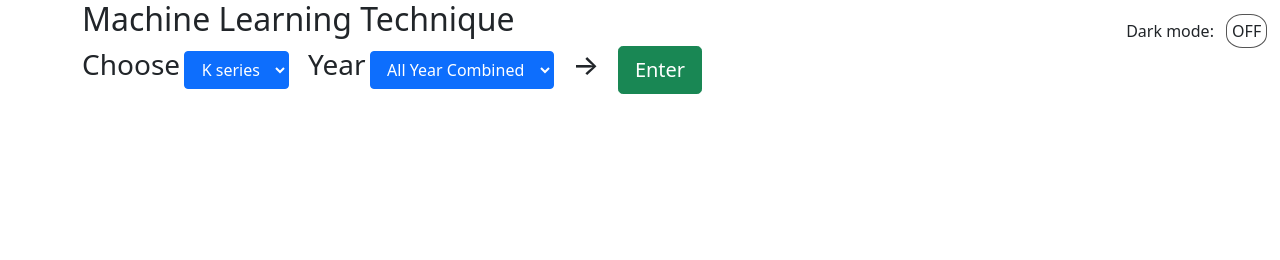
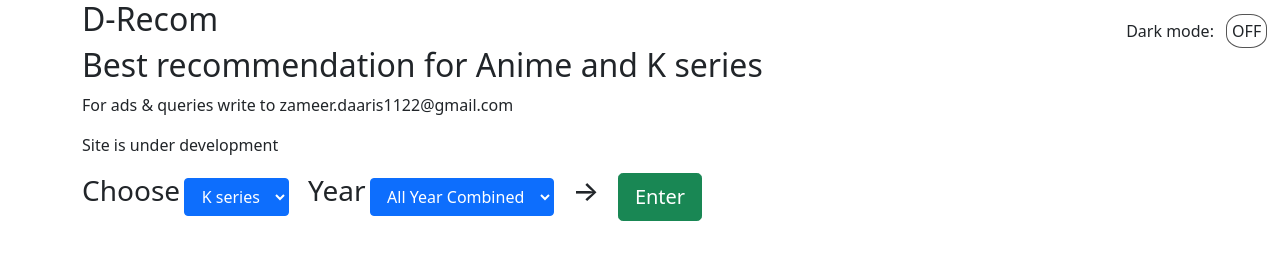
Before and after one commit to daarisameen/D-Recom, a plain HTML site: page index.html in a window 1280 px wide. Drawn offline with nearby package versions, Linux system fonts and the light colour scheme.

Commit message:
name changed to D-Recom

```diff
--- a/index.html
+++ b/index.html
@@ -3,7 +3,7 @@
   <head>
     <meta charset="utf-8">
     <meta name="viewport" content="width=device-width, initial-scale=1">
-    <title>Sys commands</title>
+    <title>D-Recom</title>
 
     <link rel="icon" type="image/x-icon" href="images/favicon.ico">
 
@@ -20,11 +20,11 @@
       <span class="change">OFF</span>
   </div>
     <div class="container">
-      <h2>Machine Learning Technique</h2>
-      <!-- <h2>Anime series and movies Rating</h2> -->
-      <!-- <p>I will be able to give you a list of top 50 in each category</p>
-      <p>Able to choose based on Year, Series vs Film, & Genre</p>
-      <p>If the site is not working change your browser/check your internet connection</p>                                           -->
+      <h2>D-Recom</h2>
+      <h2>Best recommendation for Anime and K series</h2>
+      <p>For ads & queries write to zameer.daaris1122@gmail.com</p>
+      <p></p>
+      <p>Site is under development</p>
 
       <h3 style="display:inline;">Choose</h3>
       <div  class="dropdown" style="display:inline;">
```
